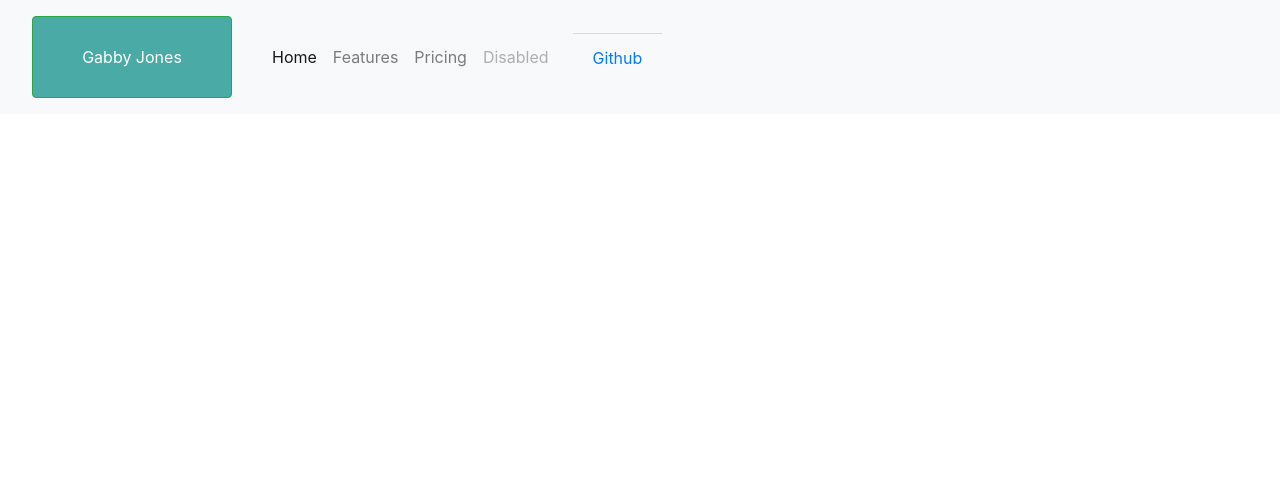
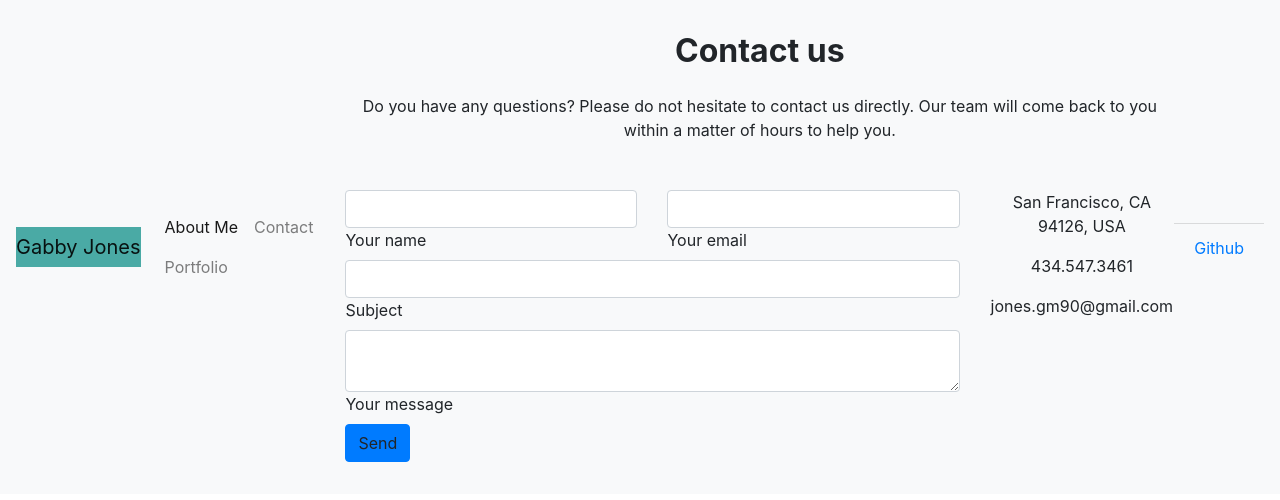
Before and after one commit to seibert-gm90/bootstrapportfolio, a plain HTML site: page contact.html in a window 1280 px wide. Drawn offline with nearby package versions, Linux system fonts and the light colour scheme.

Commit message:
formatting contact page and portfolio page

```diff
--- a/contact.html
+++ b/contact.html
@@ -8,32 +8,129 @@
     <title>Document</title>
     <link rel="stylesheet" href="https://maxcdn.bootstrapcdn.com/bootstrap/4.0.0/css/bootstrap.min.css">
     <link rel="stylesheet" href="style.css">
-    <nav class="navbar navbar-expand-lg navbar-light bg-light">
-            <nav class="navbar navbar-light bg-light">
-                <form class="form-inline">
-                    <button class="btn btn-outline-success nameBar" type="button">Gabby Jones</button>
-                </form>
-            </nav>
-    <nav class="navbar navbar-expand-lg navbar-light bg-light">
+</head>
 
+<body>
+    <nav class="navbar navbar-expand-lg navbar-light bg-light justify-content-right">
+        <!-- <nav class="navbar navbar-light bg-light">
+                    <form class="form-inline">
+                        <button class="btn btn-outline-success nameBar" type="button"></button>
+                    </form>
+                </nav> -->
+        <a class="navbar-brand" href="index.html">Gabby Jones</a>
         <button class="navbar-toggler" type="button" data-toggle="collapse" data-target="#navbarNavAltMarkup"
             aria-controls="navbarNavAltMarkup" aria-expanded="false" aria-label="Toggle navigation">
             <span class="navbar-toggler-icon"></span>
         </button>
         <div class="collapse navbar-collapse" id="navbarNavAltMarkup">
-            <div class="navbar-nav">
-                <a class="nav-item nav-link active" href="#">Home <span class="sr-only">(current)</span></a>
-                <a class="nav-item nav-link" href="#">Features</a>
-                <a class="nav-item nav-link" href="#">Pricing</a>
-                <a class="nav-item nav-link disabled" href="#" tabindex="-1" aria-disabled="true">Disabled</a>
+            <div class="nav navbar-nav ml-auto">
+                <a class="nav-item nav-link active" href="index.html">About Me <span
+                        class="sr-only">(current)</span></a>
+                <a class="nav-item nav-link" href="contact.html">Contact </a>
+                <a class="nav-item nav-link" href="portfolio.html">Portfolio </a>
             </div>
         </div>
-    </nav>
+        <!--Section: Contact v.2-->
+        <section class="mb-4">
 
-</head>
+            <!--Section heading-->
+            <h2 class="h1-responsive font-weight-bold text-center my-4">Contact us</h2>
+            <!--Section description-->
+            <p class="text-center w-responsive mx-auto mb-5">Do you have any questions? Please do not hesitate to
+                contact us directly. Our team will come back to you within
+                a matter of hours to help you.</p>
 
-<body>
-<div class="footer-margin">
+            <div class="row">
+
+                <!--Grid column-->
+                <div class="col-md-9 mb-md-0 mb-5">
+                    <form id="contact-form" name="contact-form" action="mail.php" method="POST">
+
+                        <!--Grid row-->
+                        <div class="row">
+
+                            <!--Grid column-->
+                            <div class="col-md-6">
+                                <div class="md-form mb-0">
+                                    <input type="text" id="name" name="name" class="form-control">
+                                    <label for="name" class="">Your name</label>
+                                </div>
+                            </div>
+                            <!--Grid column-->
+
+                            <!--Grid column-->
+                            <div class="col-md-6">
+                                <div class="md-form mb-0">
+                                    <input type="text" id="email" name="email" class="form-control">
+                                    <label for="email" class="">Your email</label>
+                                </div>
+                            </div>
+                            <!--Grid column-->
+
+                        </div>
+                        <!--Grid row-->
+
+                        <!--Grid row-->
+                        <div class="row">
+                            <div class="col-md-12">
+                                <div class="md-form mb-0">
+                                    <input type="text" id="subject" name="subject" class="form-control">
+                                    <label for="subject" class="">Subject</label>
+                                </div>
+                            </div>
+                        </div>
+                        <!--Grid row-->
+
+                        <!--Grid row-->
+                        <div class="row">
+
+                            <!--Grid column-->
+                            <div class="col-md-12">
+
+                                <div class="md-form">
+                                    <textarea type="text" id="message" name="message" rows="2"
+                                        class="form-control md-textarea"></textarea>
+                                    <label for="message">Your message</label>
+                                </div>
+
+                            </div>
+                        </div>
+                        <!--Grid row-->
+
+                    </form>
+
+                    <div class="text-center text-md-left">
+                        <a class="btn btn-primary" onclick="document.getElementById('contact-form').submit();">Send</a>
+                    </div>
+                    <div class="status"></div>
+                </div>
+                <!--Grid column-->
+
+                <!--Grid column-->
+                <div class="col-md-3 text-center">
+                    <ul class="list-unstyled mb-0">
+                        <li><i class="fas fa-map-marker-alt fa-2x"></i>
+                            <p>San Francisco, CA 94126, USA</p>
+                        </li>
+
+                        <li><i class="fas fa-phone mt-4 fa-2x"></i>
+                            <p>434.547.3461</p>
+                        </li>
+
+                        <li><i class="fas fa-envelope mt-4 fa-2x"></i>
+                            <p>jones.gm90@gmail.com</p>
+                        </li>
+                    </ul>
+                </div>
+                <!--Grid column-->
+
+            </div>
+
+        </section>
+        <!--Section: Contact v.2-->
+
+
+        <div class="footer-margin">
             <footer class="card-footer bg-light footer-font-style text-muted footer-position text-center"><a
                     href="https://github.com/seibert-gm90">Github</a>
             </footer>
--- a/style.css
+++ b/style.css
@@ -2,10 +2,13 @@
     box-sizing: border-box;
 }
 
-.nameBar {
+html,body {
+    margin: 0;
+    padding: 0;
+}
+
+.navbar-brand {
     background-color: #4aaaa5;
-    width: 200px;
-    height: 82px;
     color: white;
 }
 
```
Also changed, not shown: index.html (+30 -17 lines), portfolio.html (+25 -2 lines), assets/images/scorecard.jpg (added), assets/images/womenInMasks.jpg (added), 3 other files.
